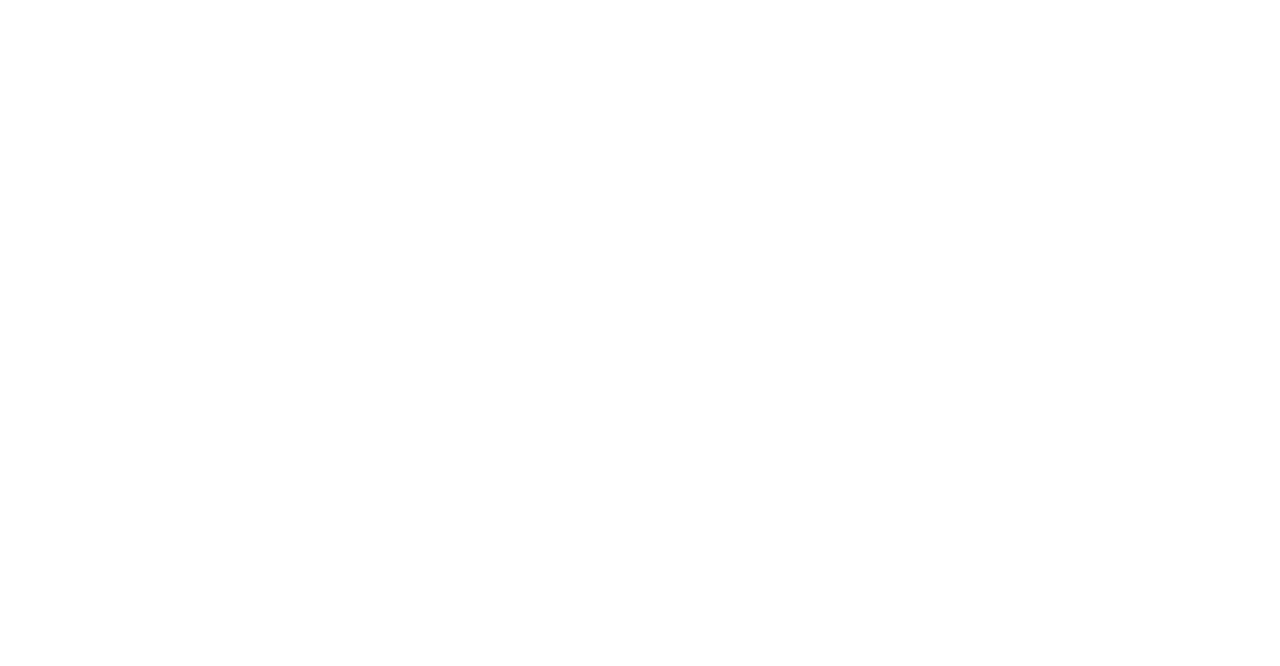
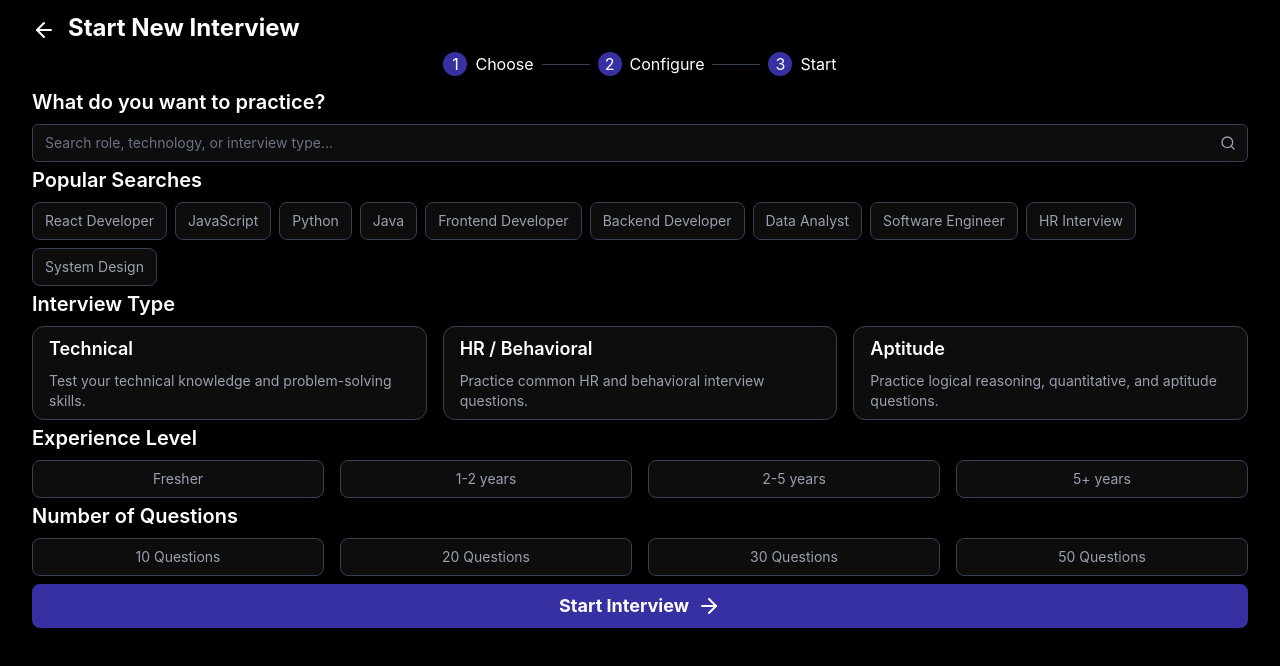
Before and after one commit to Sakshikirola/PrepWise-AI, a React (Vite) app: page /startInterview in a window 1280 px wide. Before the commit this address had no page. Shown: the top 666 px of the page. Built offline with nearby package versions, Linux system fonts and the light colour scheme.

Commit message:
Start Interview

```diff
--- a/src/App.jsx
+++ b/src/App.jsx
@@ -3,6 +3,7 @@
 import Login from "./pages/Login";
 import Signup from "./pages/Signup";
 import Dashboard from "./pages/Dashboard";
+import StartInterview from "./pages/StartInterview";
 
 function App() {
   return (
@@ -11,6 +12,7 @@
       <Route path="login" element={<Login/>}/>
       <Route path="signup" element={<Signup/>}/>
       <Route path="dashboard" element={<Dashboard/>}/>
+      <Route path="startInterview" element={<StartInterview/>}/>
     </Routes>
   );
 }
--- a/src/pages/Dashboard.jsx
+++ b/src/pages/Dashboard.jsx
@@ -3,6 +3,7 @@
   PlayCircle, History, UserRound,Settings,LogOut} from "lucide-react";
 import { dashboardStats, performanceData, recentInterviews } from "./DashboardData";
 import {LineChart, Line, XAxis, YAxis, CartesianGrid,Tooltip, ResponsiveContainer} from "recharts";
+import { Link } from "react-router-dom";
 
 export const Dashboard = () => {
   const [sidebarOpen, setSidebarOpen] = useState(false);
@@ -163,10 +164,12 @@
         <LayoutDashboard className="w-5 h-5 shrink-0" />
         <span>Dashboard</span>
        </button>
+       <Link to="/startInterview">
        <button className="w-full flex items-center gap-3 px-4 py-3 rounded-lg text-gray-300 hover:bg-gray-800 hover:text-white transition whitespace-nowrap">
         <PlayCircle className="w-5 h-5 shrink-0" />
         <span>Start Interview</span>
        </button>
+       </Link>
        <button className="w-full flex items-center gap-3 px-4 py-3 rounded-lg text-gray-300 hover:bg-gray-800 hover:text-white transition whitespace-nowrap">
         <History className="w-5 h-5 shrink-0" />
         <span>History</span>
--- /dev/null
+++ b/src/pages/InterviewData.js
@@ -0,0 +1,30 @@
+export const popularSearches = [
+  "React Developer",
+  "JavaScript",
+  "Python",
+  "Java",
+  "Frontend Developer",
+  "Backend Developer",
+  "Data Analyst",
+  "Software Engineer",
+  "HR Interview",
+  "System Design",
+];
+
+export const interviewTypes = [
+  {
+    id: 1,
+    title: "Technical",
+    description: "Test your technical knowledge and problem-solving skills.",
+  },
+  {
+    id: 2,
+    title: "HR / Behavioral",
+    description: "Practice common HR and behavioral interview questions.",
+  },
+  {
+    id: 3,
+    title: "Aptitude",
+    description: "Practice logical reasoning, quantitative, and aptitude questions.",
+  },
+];
--- /dev/null
+++ b/src/pages/StartInterview.jsx
@@ -0,0 +1,132 @@
+import React, { useState } from 'react'
+import { ArrowLeft,ArrowRight, Search } from 'lucide-react'
+import { popularSearches, interviewTypes } from "./InterviewData";
+
+export const StartInterview = () => {
+
+  const [selectedType, setSelectedType] = useState("");
+  const [selectedExperience, setSelectedExperience] = useState("");
+  const [selectedQuestions, setSelectedQuestions] = useState("");
+
+  return (
+    <div className='bg-black w-full h-screen px-4 sm:px-6 lg:px-8 py-3 overflow-hidden'>
+
+      <div className='flex gap-3 text-white items-center'>
+        <ArrowLeft className='mt-1'/>
+        <h1 className='text-2xl font-bold'>Start New Interview</h1>
+      </div>
+
+      {/* steps */}
+      <div className='text-white flex py-2 items-center justify-center'>
+       <div className="flex items-center gap-2">
+        <span className="flex items-center justify-center w-6 h-6 rounded-full bg-[#3730A3] text-md">
+         1
+        </span>
+        <span className="text-md">Choose</span>
+       </div>
+       <div className="w-12 h-px bg-gray-700 mx-2"></div>
+
+       <div className="flex items-center gap-2">
+        <span className="flex items-center justify-center w-6 h-6 rounded-full bg-[#3730A3] text-md">
+         2
+        </span>
+        <span className="text-md">Configure</span>
+       </div>
+       <div className="w-12 h-px bg-gray-700 mx-2"></div>
+
+       <div className="flex items-center gap-2">
+        <span className="flex items-center justify-center w-6 h-6 rounded-full bg-[#3730A3] text-md">
+         3
+        </span>
+        <span className="text-md">Start</span>
+       </div>
+      </div>
+
+      {/* search bar */}
+      <div className='mt-1'>
+       <h1 className='text-white text-xl font-semibold'>What do you want to practice?</h1>
+       <div className="relative mt-2">
+        <input type="text" placeholder="Search role, technology, or interview type..."
+        className="w-full bg-white/5 border border-gray-700 rounded-md px-3 py-2 pr-10 text-white text-sm placeholder:text-gray-500 focus:outline-none focus:border-purple-600"/>
+        <Search className="absolute right-3 top-1/2 -translate-y-1/2 w-4 h-4 text-gray-400"/>
+       </div>
+      </div>
+
+      {/* searches */}
+      <div className='mt-1'>
+        <h1 className='text-white text-xl font-semibold'>Popular Searches</h1>
+        <div className="flex flex-wrap gap-2 mt-2">
+         {popularSearches.map((topic) => (
+          <button key={topic}
+          className="px-3 py-2 rounded-lg bg-white/5 border border-gray-700 text-gray-400 text-sm hover:border-purple-600 hover:text-white transition">
+           {topic}
+          </button>
+         ))}
+        </div>
+      </div>
+
+      {/* interview types */}
+      <div className='mt-1'>
+        <h1 className='text-white text-xl font-semibold'>Interview Type</h1>
+        <div className="grid grid-cols-1 sm:grid-cols-3 gap-4 mt-2">
+         {interviewTypes.map((type) => (
+          <div key={type.id} onClick={() => setSelectedType(selectedType === type.title ? "" : type.title)}
+           className={`border rounded-xl p-4 py-2 text-white cursor-pointer transition ${
+            selectedType === type.title?"bg-[#3730A3] border-purple-500": "bg-white/5 border-gray-700 hover:border-purple-600"
+           }`}
+          >
+           <h2 className="font-semibold text-lg">{type.title}</h2>
+           <p className="text-gray-400 text-sm mt-2">{type.description}</p>
+          </div>
+         ))}
+        </div>
+      </div>
+
+      {/* Experience  */}
+      <div className='mt-1'>
+       <h1 className='text-white text-xl font-semibold'>Experience Level</h1>
+       <div className="grid grid-cols-2 sm:grid-cols-4 gap-4 mt-2">
+        <button className="px-3 py-2 rounded-lg bg-white/5 border border-gray-700 text-gray-400 text-sm hover:border-purple-600 hover:text-white transition">
+           Fresher
+        </button>
+        <button className="px-3 py-2 rounded-lg bg-white/5 border border-gray-700 text-gray-400 text-sm hover:border-purple-600 hover:text-white transition">
+           1-2 years
+        </button>
+        <button className="px-3 py-2 rounded-lg bg-white/5 border border-gray-700 text-gray-400 text-sm hover:border-purple-600 hover:text-white transition">
+           2-5 years
+        </button>
+        <button className="px-3 py-2 rounded-lg bg-white/5 border border-gray-700 text-gray-400 text-sm hover:border-purple-600 hover:text-white transition">
+           5+ years
+        </button>
+       </div>
+      </div>
+
+      {/* questions  */}
+      <div className='mt-1'>
+       <h1 className='text-white text-xl font-semibold'>Number of Questions</h1>
+       <div className="grid grid-cols-2 sm:grid-cols-4 gap-4 mt-2">
+        <button className="px-3 py-2 rounded-lg bg-white/5 border border-gray-700 text-gray-400 text-sm hover:border-purple-600 hover:text-white transition">
+           10 Questions
+        </button>
+        <button className="px-3 py-2 rounded-lg bg-white/5 border border-gray-700 text-gray-400 text-sm hover:border-purple-600 hover:text-white transition">
+           20 Questions
+        </button>
+        <button className="px-3 py-2 rounded-lg bg-white/5 border border-gray-700 text-gray-400 text-sm hover:border-purple-600 hover:text-white transition">
+           30 Questions
+        </button>
+        <button className="px-3 py-2 rounded-lg bg-white/5 border border-gray-700 text-gray-400 text-sm hover:border-purple-600 hover:text-white transition">
+           50 Questions
+        </button>
+        </div>
+     </div>
+
+     <div className="w-full px-4 py-2 rounded-lg bg-[#3730A3] text-white text-sm flex gap-2 items-center justify-center font-bold mt-2">
+      <button className='text-lg'>Start Interview</button>
+      <ArrowRight/>
+     </div>
+
+    </div>
+  )
+}
+
+export default StartInterview
```
